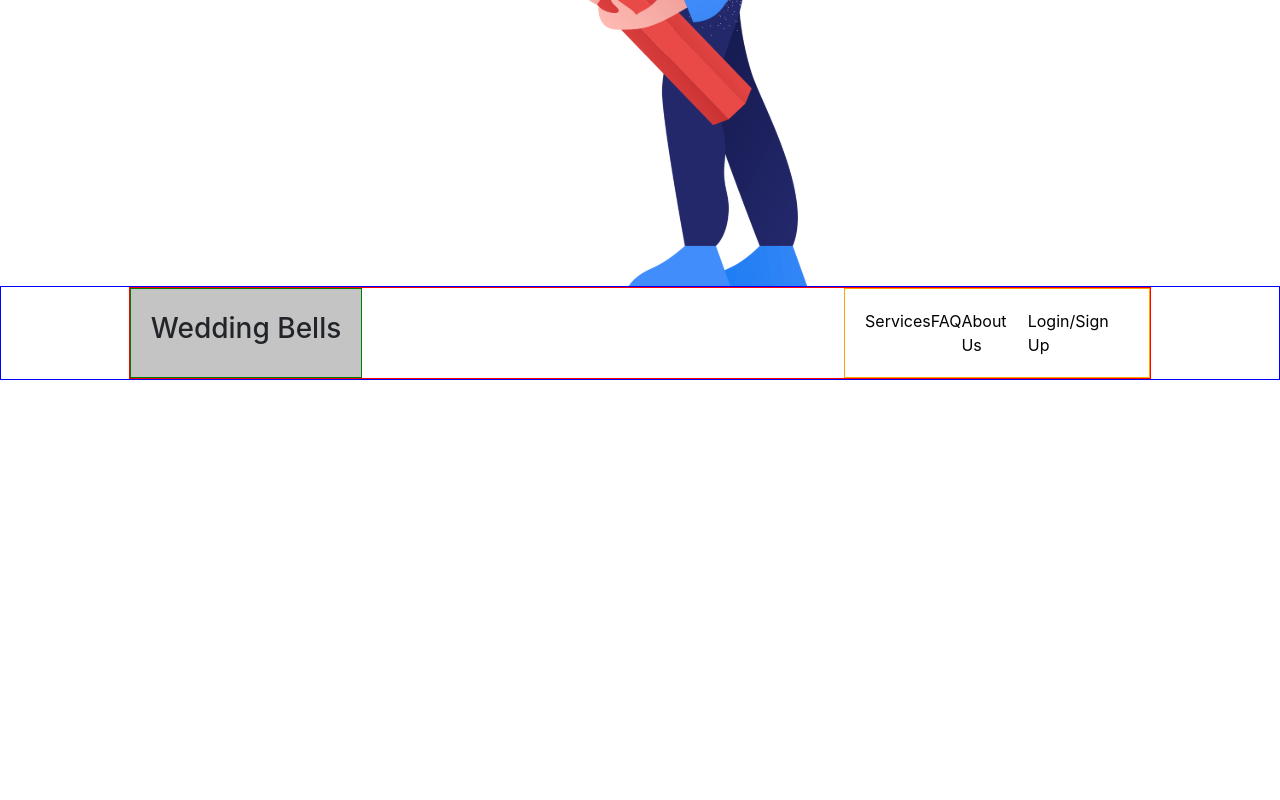
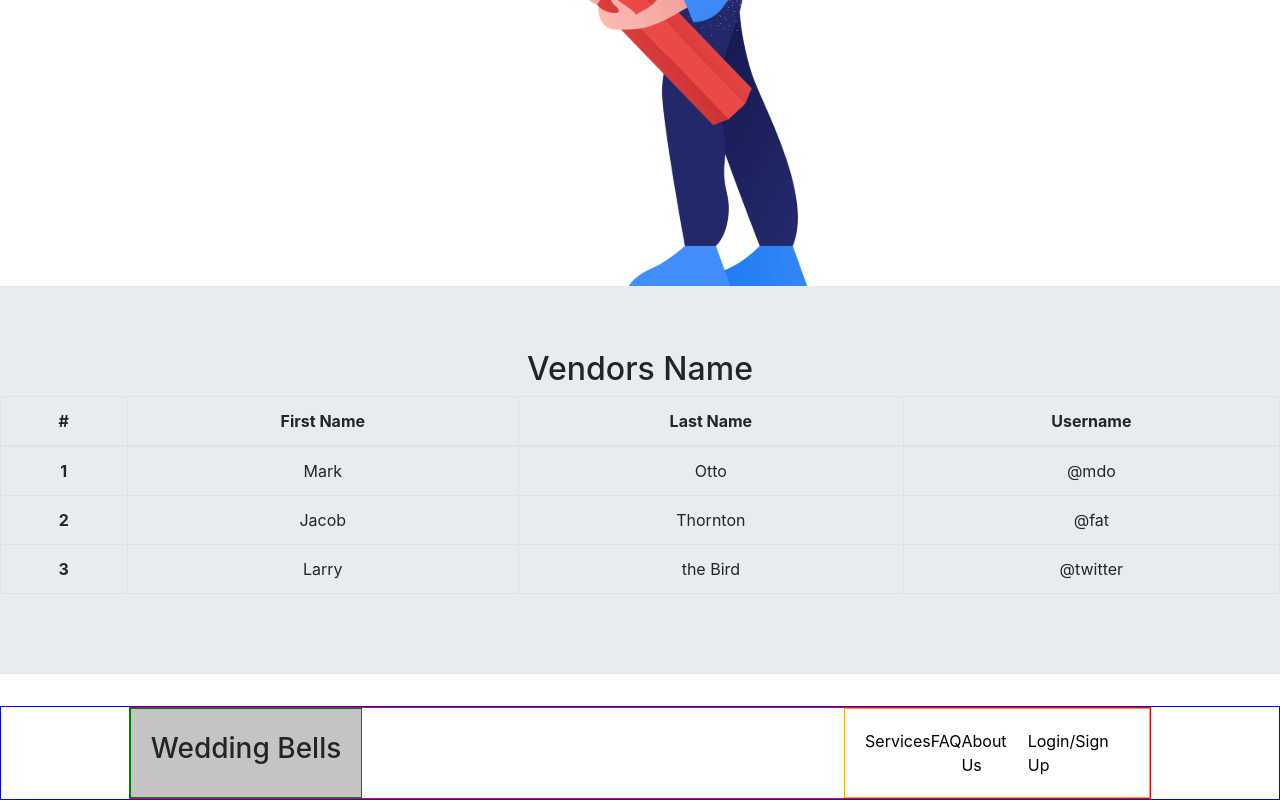
Before and after one commit to BloomTech-Labs/wedding-bells-fe, a React (Create React App) app in the folder weddingbells/: page / in a window 1280 px wide. Shown: the part 2171-2971 px from the top of the page. Before the commit the page ends 2551 px from the top, so only its background shows below. Built offline with nearby package versions, Linux system fonts and the light colour scheme.

Commit message:
Made the form hoverable and bordered and then placed the table inside a jumbotron

```diff
--- a/weddingbells/src/components/Vendor List/index.js
+++ b/weddingbells/src/components/Vendor List/index.js
@@ -1,6 +1,6 @@
 import React, { Component } from "react";
 
-import { Table } from "reactstrap";
+import { Table, Jumbotron } from "reactstrap";
 
 class VendorsList extends Component {
 	constructor(props) {
@@ -12,7 +12,9 @@ class VendorsList extends Component {
 	render() {
 		return (
 			<div className="vendorsList">
-				<Table>
+				<Jumbotron className="Vendor Table" fluid>
+					<h2 className="tableName">Vendors Name</h2>
+					<Table responsive hover bordered>
 						<thead>
 							<tr>
 								<th>#</th>
@@ -42,6 +44,7 @@ class VendorsList extends Component {
 							</tr>
 						</tbody>
 					</Table>
+				</Jumbotron>
 			</div>
 		);
 	}
--- a/weddingbells/src/views/LandingPageView.js
+++ b/weddingbells/src/views/LandingPageView.js
@@ -3,6 +3,8 @@ import styled from "styled-components";
 import { Button } from "reactstrap";
 
 import WhatWeOffer from "../components/WhatWeOffer/index";
+
+import VendorsList from "../components/Vendor List/index";
 
 const LandingTop = styled.div`
 	// border
@@ -40,6 +42,7 @@ export default class LandingPageView extends Component {
 					</CallToAction>
 				</LandingTop>
 				<WhatWeOffer />
+				<VendorsList />
 			</div>
 		);
 	}
```
Lines whose indentation alone changed are shown as unchanged.
